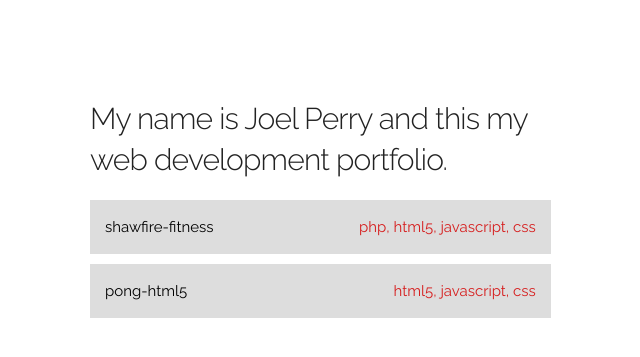
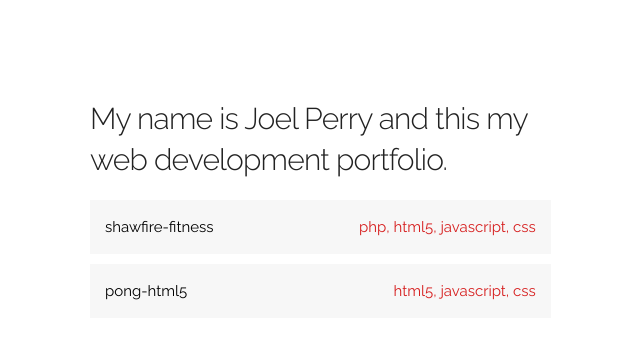
Before and after one commit to joelperry93/portfolio, a PHP site: page / in a window 1280 px wide. Shown: the part 141-498 px from the top of the page, without its empty margins (70-710 px from the left). Run offline with PHP 8.4, Linux system fonts and the light colour scheme.

Commit message:
Lighter project listing bg colour

```diff
--- a/css/style.css
+++ b/css/style.css
@@ -7,7 +7,7 @@ a {
 }
 
 ul.projects-list li {
-    background-color:#ddd;
+    background-color:#f7f7f7;
     padding:1em;
     width:auto;
     color:#000;
@@ -21,4 +21,5 @@ p.web-technologies {
 p.project-name {
     font-size:1em;
     clear:none;
+    font-weight:bold;
 }
```
